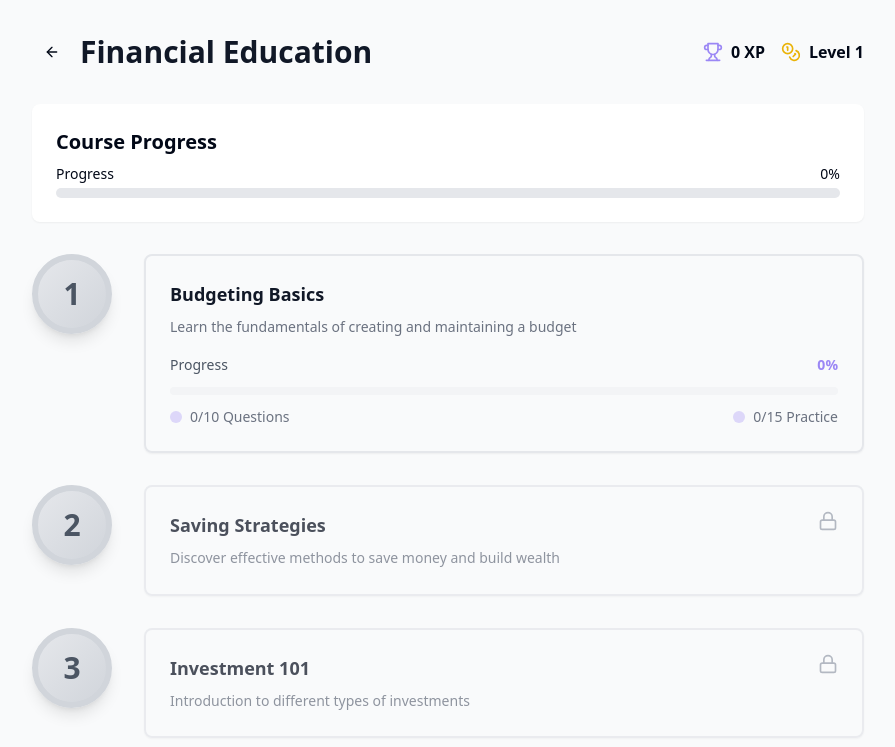
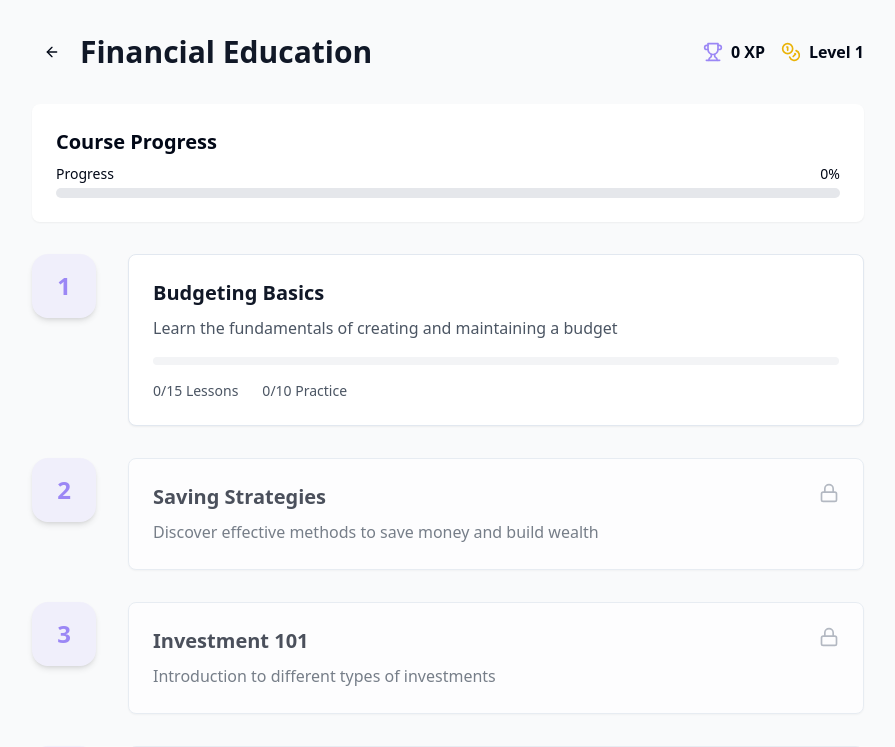
Before and after one commit to Thanseert/learnwealth-gameloop, a React (Vite) app: page /lessons in a window 1280 px wide. Shown: the top 747 px of the page, without its empty margins (192-1087 px from the left). Built offline with nearby package versions, Linux system fonts and the light colour scheme; sample sign-in values are in the browser's storage.

Commit message:
Update Lesson Card Number UI
Update the visual style of lesson numbers in the LessonCard component to match a provided design.

```diff
--- a/src/components/LessonCard.tsx
+++ b/src/components/LessonCard.tsx
@@ -28,43 +28,43 @@ export function LessonCard({
   return (
     <div className="flex items-start gap-8 relative animate-fade-in">
       <div className="flex flex-col items-center">
-        {/* Larger circle with stronger gradient and shadow */}
+        {/* Square with rounded corners for numbers */}
         <div
           className={cn(
-            "w-20 h-20 rounded-full flex items-center justify-center text-3xl font-bold shadow-lg relative",
+            "w-16 h-16 rounded-2xl flex items-center justify-center text-2xl font-semibold shadow-md relative",
             isCompleted
-              ? "bg-gradient-to-br from-primary/30 to-primary text-white border-[6px] border-primary"
-              : "bg-gradient-to-br from-gray-200 to-gray-300 text-gray-600 border-[6px] border-gray-300"
+              ? "bg-primary text-white"
+              : "bg-primary/10 text-primary"
           )}
         >
           {number}
         </div>
-        {/* Thicker line with stronger gradient */}
+        {/* Thin vertical line */}
         <div
           className={cn(
-            "w-2 h-56 absolute top-20 left-1/2 -translate-x-1/2 -z-10 rounded-full",
+            "w-[2px] h-40 absolute top-16 left-1/2 -translate-x-1/2 -z-10",
             isCompleted
-              ? "bg-gradient-to-b from-primary via-primary/50 to-primary/20"
-              : "bg-gradient-to-b from-gray-300 via-gray-200 to-gray-100"
+              ? "bg-primary/20"
+              : "bg-gray-200"
           )}
         />
       </div>
 
       <Card
         className={cn(
-          "flex-1 transition-all duration-300 border-2",
+          "flex-1 transition-all duration-300",
           isLocked
-            ? "opacity-75 border-gray-200"
-            : "hover:-translate-y-1 hover:shadow-xl cursor-pointer border-gray-200 hover:border-primary",
-          "animate-scale-in"
+            ? "opacity-75"
+            : "hover:-translate-y-1 hover:shadow-lg cursor-pointer",
+          "animate-scale-in bg-white"
         )}
         onClick={!isLocked ? onClick : undefined}
       >
         <div className="p-6 space-y-4">
           <div className="flex items-start justify-between">
             <div className="space-y-2">
-              <h3 className="font-semibold text-lg text-gray-900">{title}</h3>
-              <p className="text-sm text-gray-500 leading-relaxed">{description}</p>
+              <h3 className="font-semibold text-xl text-gray-900">{title}</h3>
+              <p className="text-base text-gray-600 leading-relaxed">{description}</p>
             </div>
             {isLocked && (
               <Lock className="w-5 h-5 text-gray-400 shrink-0 ml-4" />
@@ -72,21 +72,14 @@ export function LessonCard({
           </div>
 
           {!isLocked && (
-            <div className="space-y-3">
-              <div className="flex justify-between items-center text-sm">
-                <span className="text-gray-600 font-medium">Progress</span>
-                <span className="text-primary font-semibold">{Math.round(progress)}%</span>
-              </div>
-              <Progress value={progress} className="h-2" />
-              <div className="flex justify-between text-sm text-gray-500">
-                <div className="flex items-center gap-2">
-                  <div className="w-3 h-3 rounded-full bg-primary/30" />
-                  <span>{Math.round(progress * 0.1)}/10 Questions</span>
-                </div>
-                <div className="flex items-center gap-2">
-                  <div className="w-3 h-3 rounded-full bg-primary/30" />
-                  <span>{Math.round(progress * 0.15)}/15 Practice</span>
-                </div>
+            <div className="space-y-4">
+              <Progress
+                value={progress}
+                className="h-2 bg-gray-100"
+              />
+              <div className="flex items-center justify-start gap-6 text-sm text-gray-600">
+                <span>{Math.round(progress * 0.15)}/15 Lessons</span>
+                <span>{Math.round(progress * 0.1)}/10 Practice</span>
               </div>
             </div>
           )}
```
